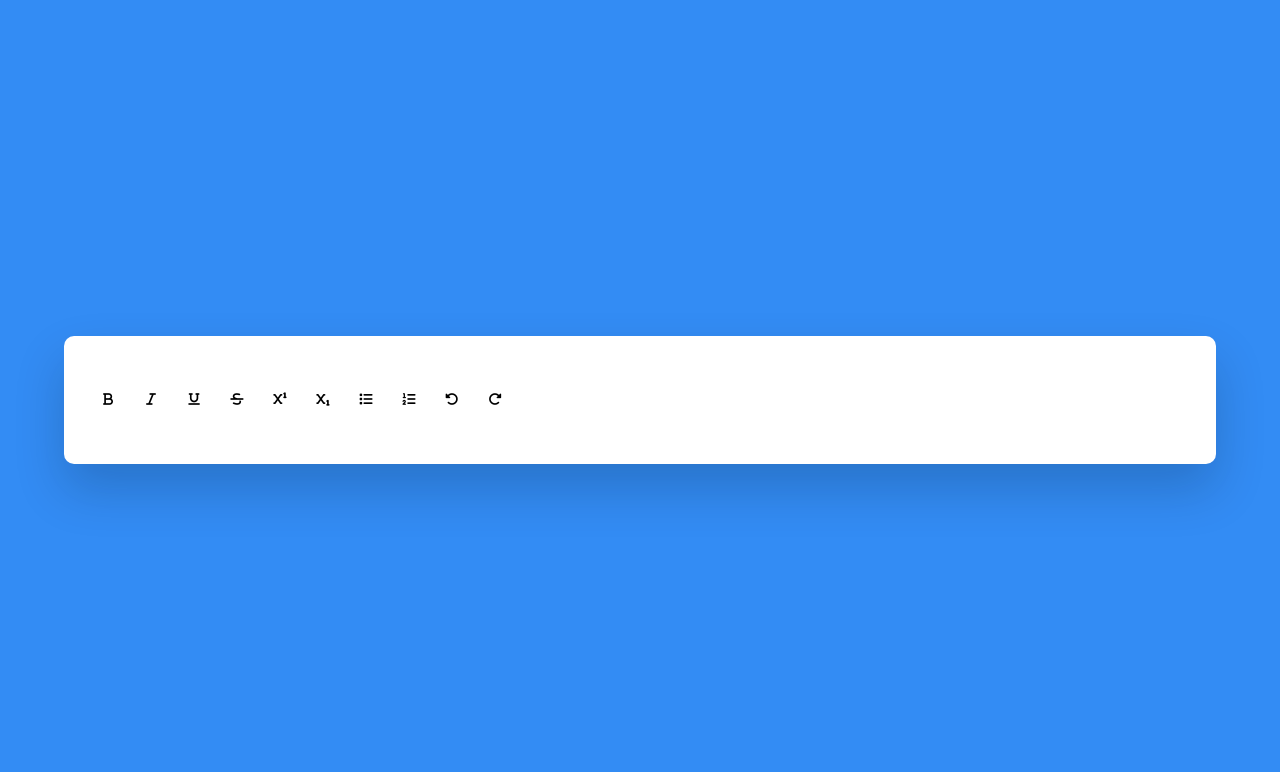
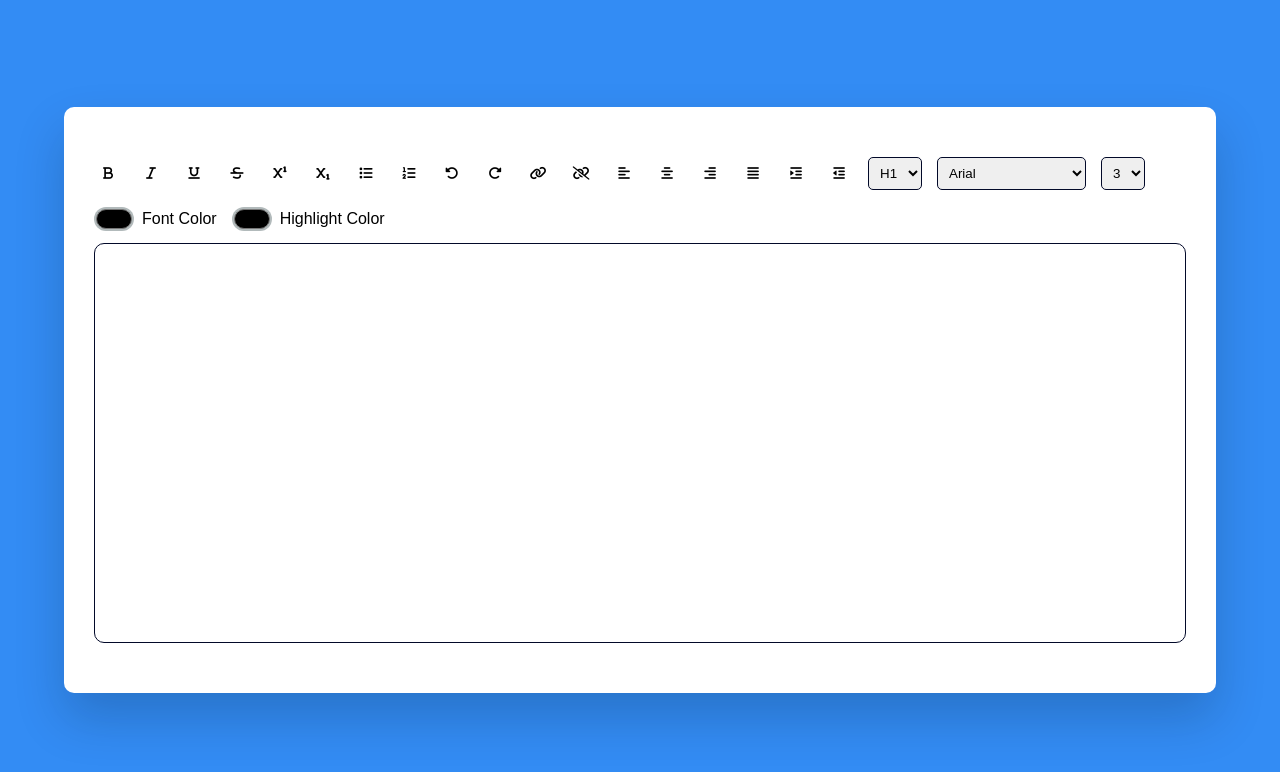
Before and after one commit to Aakashmid/FrontendChallenges, a plain HTML site: page RichTextEditor/index.html in a window 1280 px wide. Drawn offline with Linux system fonts and the light colour scheme.

Commit message:
created script.js and write initial js code

```diff
--- a/RichTextEditor/index.html
+++ b/RichTextEditor/index.html
@@ -15,8 +15,8 @@
             <button id="italic" class="option-button format"><i class="fa-solid fa-italic"></i></button>
             <button id="underline" class="option-button format"><i class="fa-solid fa-underline"></i></button>
             <button id="strikethrough" class="option-button format"><i class="fa-solid fa-strikethrough"></i></button>
-            <button id="superscrpt" class="option-button "><i class="fa-solid fa-superscript"></i></button>
-            <button id="subscrpt" class="option-button "><i class="fa-solid fa-subscript"></i></button>
+            <button id="superscrpt" class="option-button script"><i class="fa-solid fa-superscript"></i></button>
+            <button id="subscrpt" class="option-button script"><i class="fa-solid fa-subscript"></i></button>
 
             <!-- list -->
             <button id="insertUnorderedList" class="option-button"><i class="fa-solid fa-list"></i></button>
@@ -26,10 +26,49 @@
             <button id="undo" class="option-button"><i class="fa-solid fa-rotate-left"></i></button>
             <button id="redo" class="option-button"><i class="fa-solid fa-rotate-right"></i></button>
 
-            <!--  -->
+            <!--link  -->
+            <button id="createLink" class="adv-option-button"><i class="fa fa-link"></i></button>
+            <button id="unLink" class="option-button"><i class="fa fa-unlink"></i></button>
 
             <!-- text alignment -->
+            <button id="justifyLeft" class="option-button align"><i class="fa-solid fa-align-left"></i></button>
+            <button id="justifyCenter" class="option-button align"><i class="fa-solid fa-align-center"></i></button>
+            <button id="justifyRight" class="option-button align"><i class="fa-solid fa-align-right"></i></button>
+            <button id="justifyFull" class="option-button align"><i class="fa-solid fa-align-justify"></i></button>
+            <button id="indent" class="option-button  spacing"><i class="fa-solid fa-indent"></i></button>
+            <button id="outdent" class="option-button  spacing"><i class="fa-solid fa-outdent"></i></button>
+
+            <!--for  heading -->
+            <select id="formatBlock"  class="adv-option-button">
+                <option value="H1" class="">H1</option>
+                <option value="H2" class="">H2</option>
+                <option value="H3" class="">H3</option>
+                <option value="H4" class="">H4</option>
+                <option value="H5" class="">H5</option>
+                <option value="H6" class="">H6</option>
+            </select>
+
+            <!-- for font -->
+            <select  id="fontName" class="adv-option-button"></select>
+            <select  id="fontSize" class="adv-option-button"></select>
+
+            <!-- text color -->
+            <div class="input-wrapper">
+                <input type="color" class="adv-option-button" id="forecolor">
+                <label for="forecolor">Font Color</label>
+            </div>
+
+            <!-- background  color -->
+            <div class="input-wrapper">
+                <input type="color" class="adv-option-button" id="backcolor">
+                <label for="backcolor">Highlight Color</label>
+            </div>
+        </div>
+        <div id="text_input" class="" contenteditable="true">
         </div>
     </div>
+
+    <!-- script -->
+    <script src="script.js"></script>
 </body>
 </html>
--- /dev/null
+++ b/RichTextEditor/script.js
@@ -0,0 +1,95 @@
+let optionButtons = document.querySelectorAll('.options');
+let advancOptionButton = document.querySelectorAll('.adv-option-button');
+let fontName = document.getElementById('fontName');
+let fontSizeRef = document.getElementById('fontSize');
+
+let writtingArea = document.getElementById('text-input');
+let linkButton = document.getElementById('createLink');
+let unlinkButton = document.getElementById('unLink');
+
+let alignButtons = document.querySelectorAll('.align');
+let spacingButtons = document.querySelectorAll('.spacing');
+
+let formatButtons = document.querySelectorAll('.format');
+let scriptButtons = document.querySelectorAll('.script');
+
+// font-list
+
+let fontList = [
+    "Arial", "Verdana", "Times New Roman", "Roboto", "Courier New", "Garmond", "Georgia"
+];
+
+
+// Initial settings
+const initializer = () => {
+    // function calls for highlighting button
+    // no highlighting for link,unlink, list ,redo undo , because they are one time opertaions
+    highlighter(alignButtons, true);
+    highlighter(spacingButtons, true);
+    highlighter(scriptButtons, true);
+    highlighter(formatButtons, false);
+
+    // create options for font names
+    fontList.map((value)=>{
+        let option=document.createElement('option');
+        option.value=value;
+        option.innerHTML=value;
+        fontName.appendChild(option);  //append html element
+    })
+
+    // fontsize
+    for (let i = 1; i < 8; i++) {
+        let option=document.createElement('option');
+        option.value=i;option.innerHTML=i;
+        fontSizeRef.append(option);
+    }
+    fontSizeRef.value=3;
+
+
+}
+
+// main logic
+const modifyText=(command,defaultUi,value)=>{
+
+}
+
+
+
+
+
+// for hightlightling clicked button
+const highlighter = (className, needsRemoval) => {
+    className.forEach((button) => {
+        button.addEventListener("click", () => {
+            // needsRemoval means only one button will be highlight and other would be normal
+
+            if (needsRemoval) {
+                let alreadyactive = false;
+
+                // if currently clicked element is already active
+                if (button.classList.contains('active')) {
+                    alreadyactive = true;
+                }
+
+                // remove highlight from other buttons
+                highlighterRemover(className);  // this removes active class from every button of given class name
+
+                if (!alreadyactive) {  //this active button which is click now
+                    // highlight clicked button
+                    button.classList.add('active');
+                }
+            }
+            else {
+                button.classList.toggle('active');
+            }
+        })
+    });
+}
+
+const highlighterRemover = (className) => {
+    className.forEach((button) => {
+        button.classList.remove('active');
+    })
+}
+
+window.onload = initializer();
--- a/RichTextEditor/style.css
+++ b/RichTextEditor/style.css
@@ -41,3 +41,61 @@ button{
 button:active{
     /* background-color: ; */
 }
+
+/* 020929 - black */
+
+select{
+    padding: 7px;
+    border: 1px solid #020929;
+    border-radius: 5px;
+    outline: none;
+}
+
+.options label , .options select{
+    font-family: "Poppins",sans-serif;
+}
+
+.input-wrapper{
+    display: flex;
+    align-items: center;
+    gap: 8px;
+}
+
+input[type="color"]{
+    /*by appearance , removing default style(appearance) for specific browsers */
+    appearance: none;
+    -webkit-appearance: none;
+    -moz-appearance: none;
+
+    background-color: transparent;
+    height: 28px;
+    width: 40px;
+    border: none;
+    cursor: pointer;
+}
+
+input[type="color"]::-webkit-color-swatch{
+    border-radius: 10px;
+    box-shadow:0 0 0 2px #B2BABB ;
+}
+input[type="color"]::-moz-color-swatch{
+    border-radius: 10px;
+    box-shadow:0 0 0 2px #B2BABB ;
+}
+
+#text_input{
+    padding: 20px;
+    border: 1px solid #020929;
+    margin-top: 10px;
+    border-radius: 10px;
+    outline: none;
+    height: 50vh;
+}
+
+.active{
+    background-color: #D6EAF8;
+}
+
+button{
+    cursor: pointer;
+}
```
